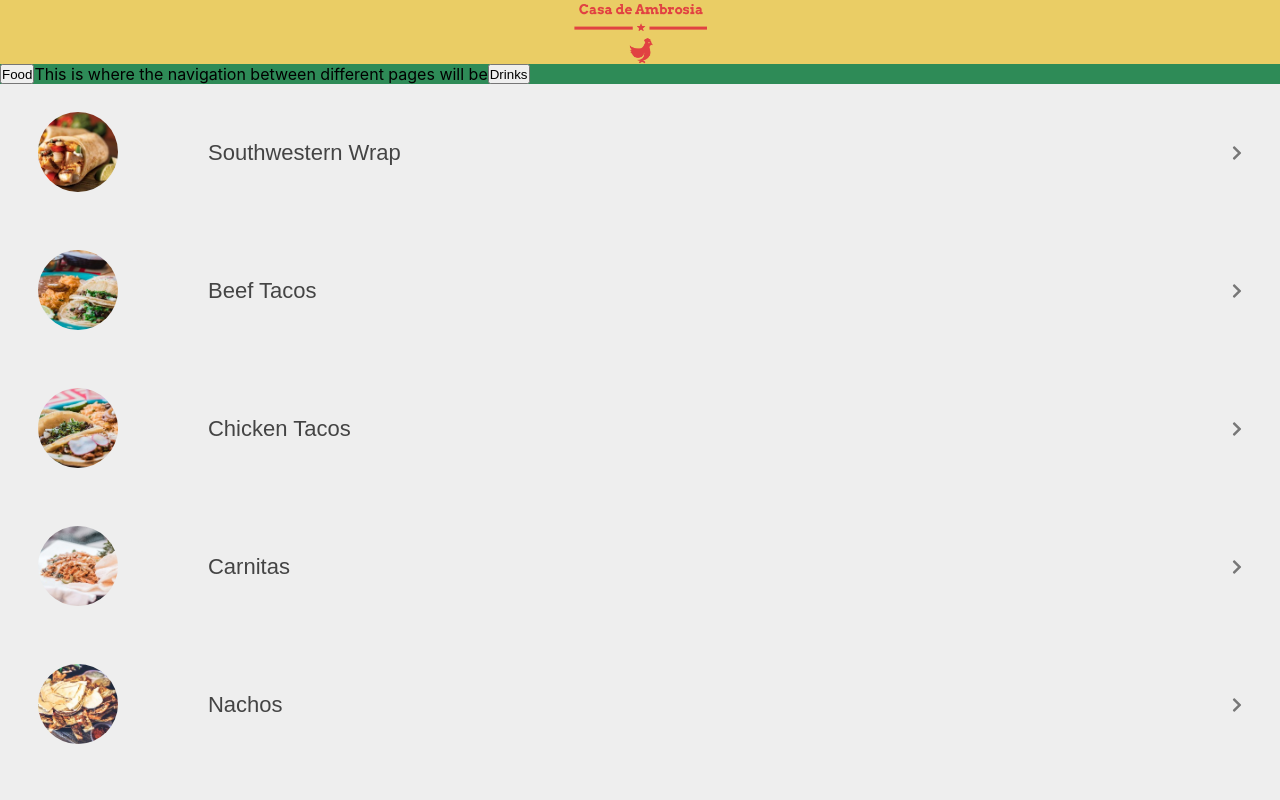
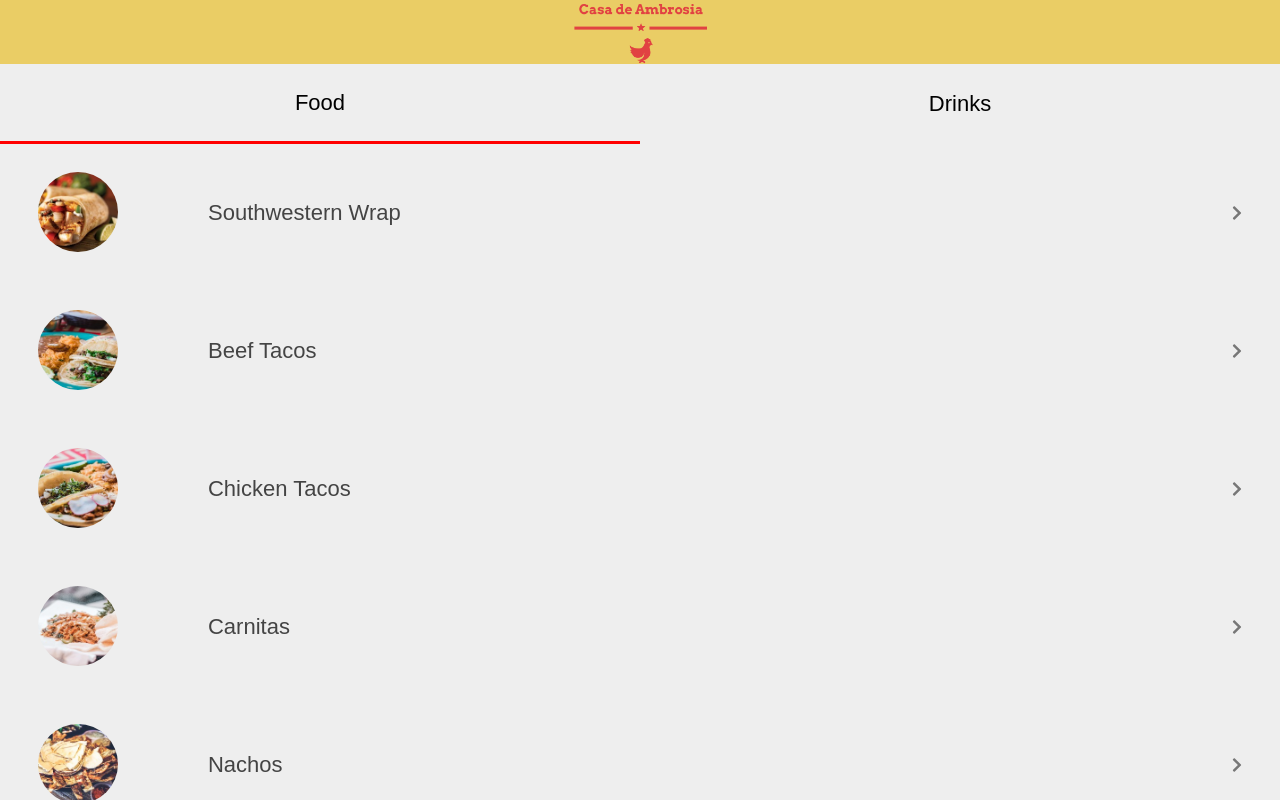
Before and after one commit to chaso13/sample-menu, a React (Create React App) app: page / in a window 1280 px wide. Shown: the top 800 px of the page. Built offline with nearby package versions, Linux system fonts and the light colour scheme.

Commit message:
changed some small styling things

```diff
--- a/src/Navigation.jsx
+++ b/src/Navigation.jsx
@@ -4,9 +4,9 @@ class Navigation extends Component {
     render() {
         return (
             <div className="Navigation">
-                <button className='Food'>Food</button>
-                <p>This is where the navigation between different pages will be</p>
-                <button className='Drinks'>Drinks</button>
+                <button className='Food Active-Button'>Food</button>
+
+                <button className='Drinks '>Drinks</button>
             </div>
         );
     }
--- a/src/Navigation.scss
+++ b/src/Navigation.scss
@@ -1,12 +1,41 @@
 .Navigation{
     height:auto;
-    background-color: seagreen;
     display: flex;
     flex-direction: row;
     overflow: hidden;
+    position: -webkit-sticky; /* Safari */
+    position: sticky;
+    top: 0;
+    z-index: 1000;
+    padding:0;
+    background-color: #eee;
 }
 
-.Food .Drinks{
-    color:red;
-    background-color: skyblue;
+.Food{
+
+    background-color: #eee;
+    width:50vw;
+    height:10vh;
+    outline:none;
+    border:none;
+    font-size: 18px;
+    padding:0;
+    margin:0;
+    font-size: 22px;
 }
+.Drinks{
+
+    background-color: #eee;
+    width:50vw;
+    height:10vh;
+    outline:none;
+    border:none;
+    font-size: 18px;
+    padding:0;
+    margin:0;
+    font-size: 22px;
+}
+
+.Active-Button{
+    border-bottom: 3px solid red;
+}
```
